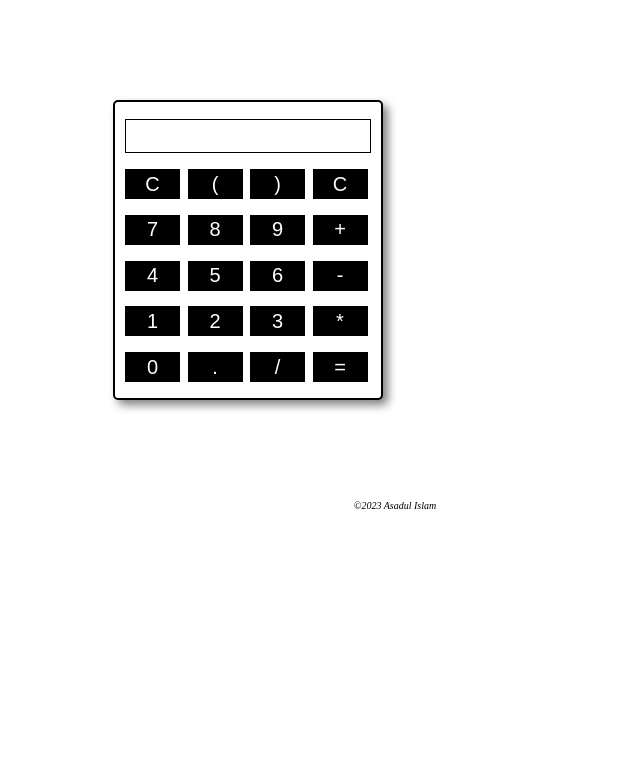
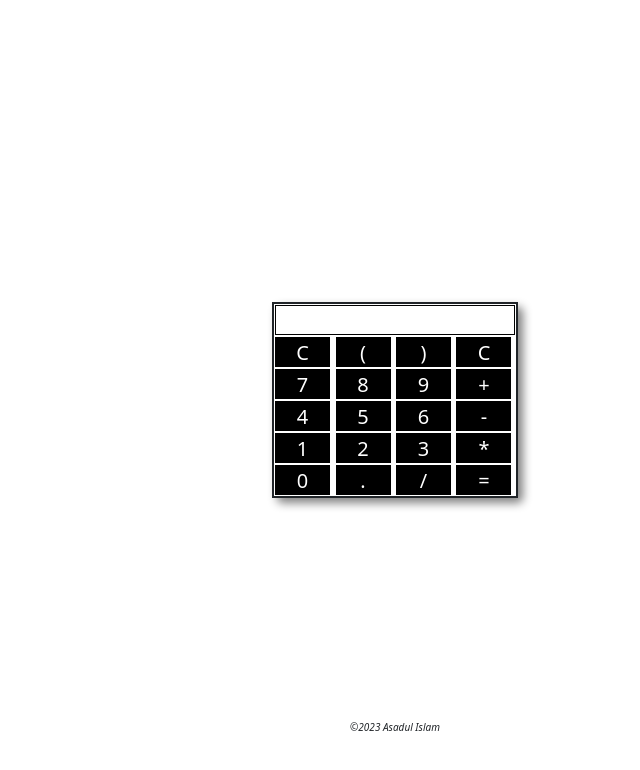
Before and after one commit to asad6073/calculator, a plain HTML site: page index.html in a window 1280 px wide. Shown: the whole page, without its empty margins (245-885 px from the left). Drawn offline with nearby package versions, Linux system fonts and the light colour scheme.

Commit message:
calculator done

```diff
--- a/index.html
+++ b/index.html
@@ -5,12 +5,15 @@
     <meta name="viewport" content="width=device-width, initial-scale=1.0">
     <title>Calculator</title>
     <link rel="stylesheet" href="style.css">
+    <link rel="stylesheet" href="https://cdn.jsdelivr.net/npm/bootstrap@5.3.1/dist/css/bootstrap.min.css">
 
 </head>
 
 <body>
+    <div class="container">
+        <div class="center">
     <div class="calculator-body" >
-        <table>
+        <table class="">
             <tr>
                 <td colspan="4"><input type="text" id="input"></td>
             </tr>
@@ -46,6 +49,8 @@
             </tr>
         </table>
     </div>
+</div>
+</div>
 
     <script>
         function DeleteMe(){
--- a/style.css
+++ b/style.css
@@ -4,9 +4,14 @@ body{
 }
 
 .calculator-body{
-    margin: 100px;
-    margin-left: 350px;
+    padding: 100px;
 
+}
+.center{
+    position: absolute;
+    top: 50%;
+    left: 50%;
+    transform: translate(-50%, -50%);
 }
 
 table{
@@ -15,8 +20,6 @@ table{
     border-radius: 5px;
     background-color: white;
     padding: 7px;
-    height: 300px;
-    width: 90px;
 }
 
 input[type="button"]{
@@ -42,8 +45,12 @@ input[type="text"]{
     border: 1px solid ;
 }
 
+.container{
+    height: 90vh;
+}
 footer{
     text-align: center;
     font-size: 10px;
     font-style: italic;
+
 }
```
